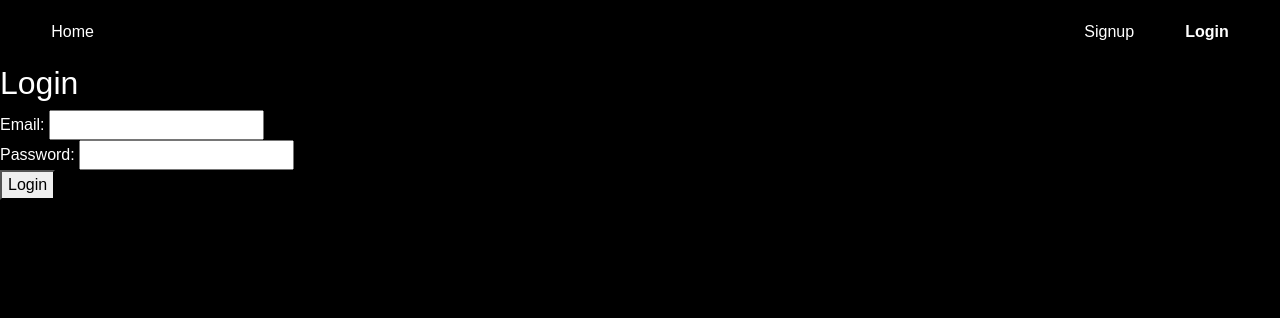
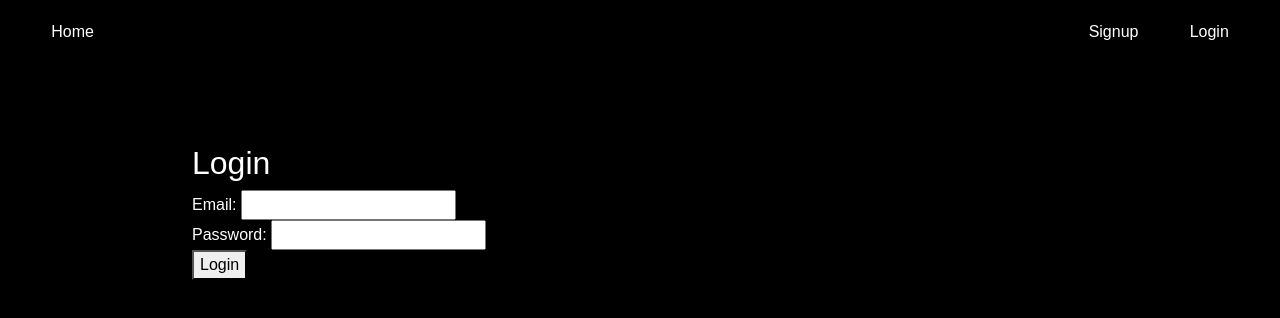
Before and after one commit to jeeegan/iron-sound, a React (Create React App) app in the folder client/: page /login in a window 1280 px wide. Shown: the top 318 px of the page. Built offline with nearby package versions, Linux system fonts and the light colour scheme.

Commit message:
further style refinements

```diff
--- a/client/src/components/Navbar.jsx
+++ b/client/src/components/Navbar.jsx
@@ -7,7 +7,7 @@ const Navbar = () => {
       <div className="navbar">
         <div className="nav-left">
           <NavLink to="/" exact>Home</NavLink>
-          {api.isLoggedIn() && <NavLink to="/upload">Upload</NavLink>}
+          {api.isLoggedIn() && <NavLink to="/upload">Add Content</NavLink>}
           {api.isLoggedIn() && <NavLink to="/profile">Profile</NavLink>}
         </div>
         <div className="nav-right">
--- a/client/src/components/pages/Home.jsx
+++ b/client/src/components/pages/Home.jsx
@@ -19,7 +19,7 @@ class Home extends Component {
 
   render() {
     return (
-      <div className="Home">
+      <div className="Home pageContent">
         <h2>Welcome, {this.state.display_name}!</h2>
         <div>
           <h3>Uploads:</h3>
--- a/client/src/components/pages/Login.jsx
+++ b/client/src/components/pages/Login.jsx
@@ -29,7 +29,7 @@ class Login extends Component {
 
   render() {
     return (
-      <div className="Login">
+      <div className="Login pageContent">
         <h2>Login</h2>
         <form>
           Email: <input type="email" value={this.state.email} onChange={(e) => this.handleInputChange("email", e)} /> <br />
--- a/client/src/components/pages/Profile.jsx
+++ b/client/src/components/pages/Profile.jsx
@@ -39,7 +39,7 @@ class Profile extends Component {
           </div>
           {/* USER IMAGE */}
           <div className="user-img">
-            <img style={{width: '24vw', height: 'auto', borderRadius: '50%'}}src="/rainbow-smoke.jpg" alt=""/>
+            <img style={{width: '24vw', height: 'auto', borderRadius: '50%'}}src="/avatar-test.jpg" alt=""/>
           </div>
         </div>
       </div>
--- a/client/src/components/pages/Signup.jsx
+++ b/client/src/components/pages/Signup.jsx
@@ -50,7 +50,7 @@ class Signup extends Component {
 
   render() {
     return (
-      <div className="Signup">
+      <div className="Signup pageContent">
         <h2>Signup</h2>
         <form>
           Display Name: <input type="text" value={this.state.display_name} onChange={(e) => this.handleInputChange("display_name", e)} /> <br />
--- a/client/src/components/pages/Upload.jsx
+++ b/client/src/components/pages/Upload.jsx
@@ -50,7 +50,7 @@ class Upload extends Component {
 
   render() {
     return(
-      <div>
+      <div className="pageContent">
         <Container>
           <Row>
           <Col xs="10">
--- a/client/src/index.scss
+++ b/client/src/index.scss
@@ -39,9 +39,9 @@ body {
 
     }
 
-    a.active {
-      font-weight: bold;
-    }
+    // a.active {
+    //   font-weight: bold;
+    // }
     a:hover {
       color: red;
     }
```
Also changed, not shown: client/public/avatar-test.jpg (added).
